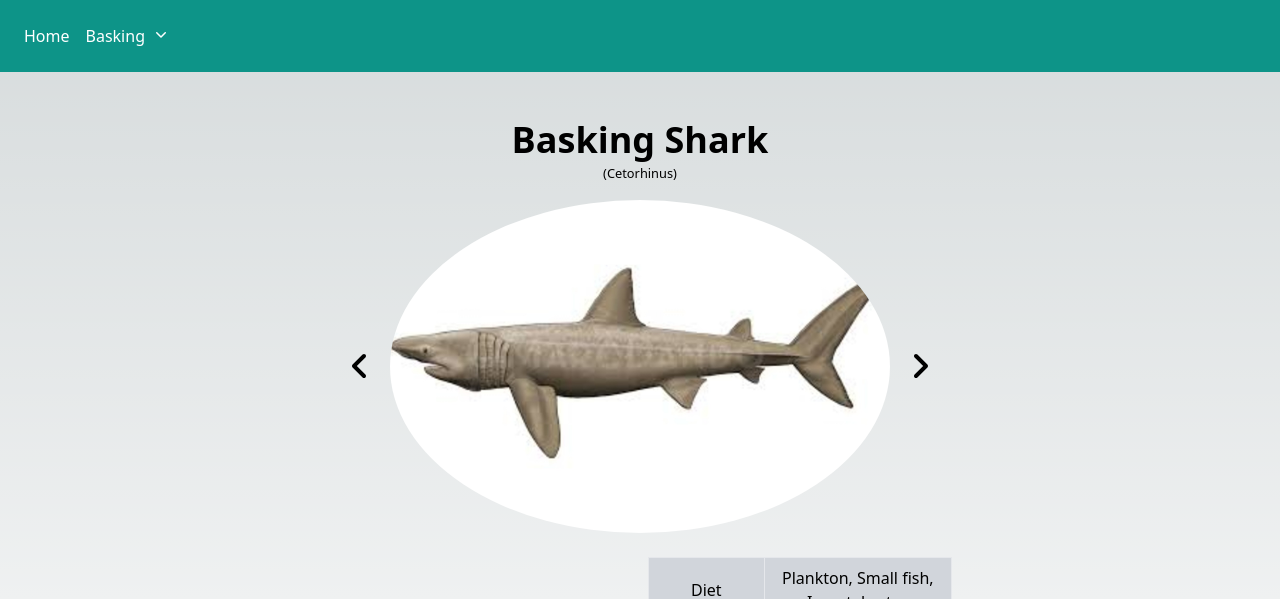
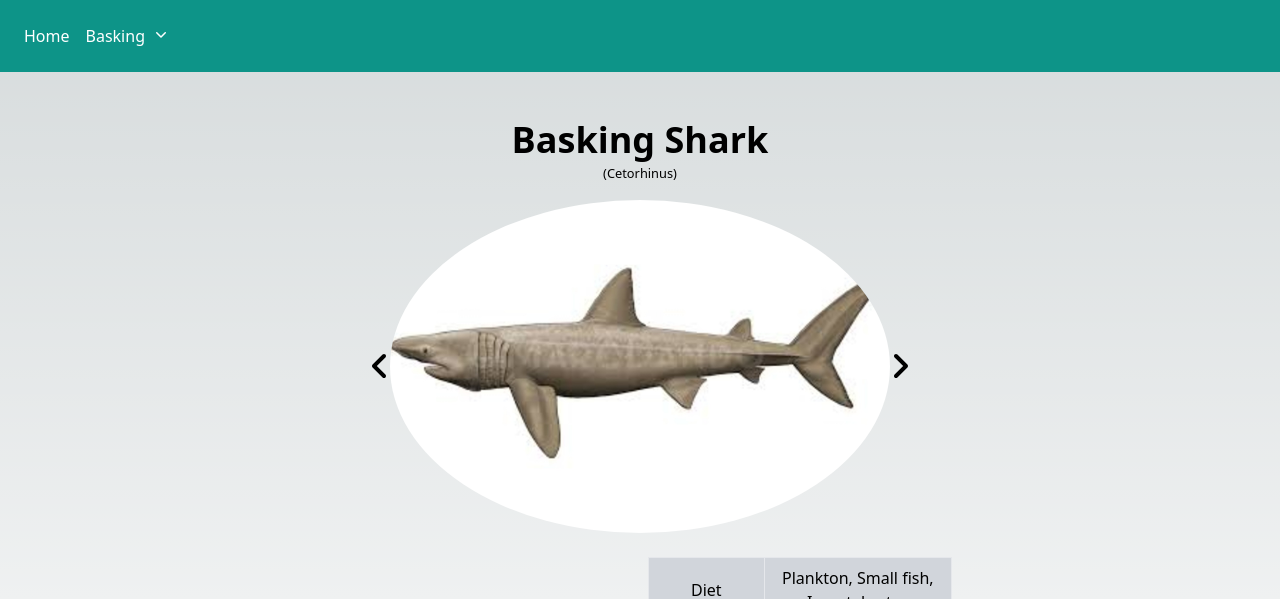
Before and after one commit to alindenberg/what_the_shark, a Next.js app: page /sharks/basking in a window 1280 px wide. Shown: the top 599 px of the page. Built offline with nearby package versions, Linux system fonts and the light colour scheme.

Commit message:
fix margin issue in carousel

```diff
--- a/src/components/SharkCarousel.tsx
+++ b/src/components/SharkCarousel.tsx
@@ -22,11 +22,11 @@ export default function SharkCarousel(shark: SharkType) {
 
     return (
         <div>
-            <div className="flex w-full justify-center items-center p-4">
+            <div className="flex justify-center items-center m-4">
                 <FontAwesomeIcon
                     size="2x"
                     icon={faAngleLeft}
-                    className='mr-5 cursor-pointer'
+                    className='cursor-pointer'
                     onClick={handleLeftClick}
                 />
                 <Image
@@ -38,7 +38,7 @@ export default function SharkCarousel(shark: SharkType) {
                 <FontAwesomeIcon
                     size="2x"
                     icon={faAngleRight}
-                    className='ml-5 cursor-pointer'
+                    className='cursor-pointer'
                     onClick={handleRightClick}
                 />
             </div >
```
